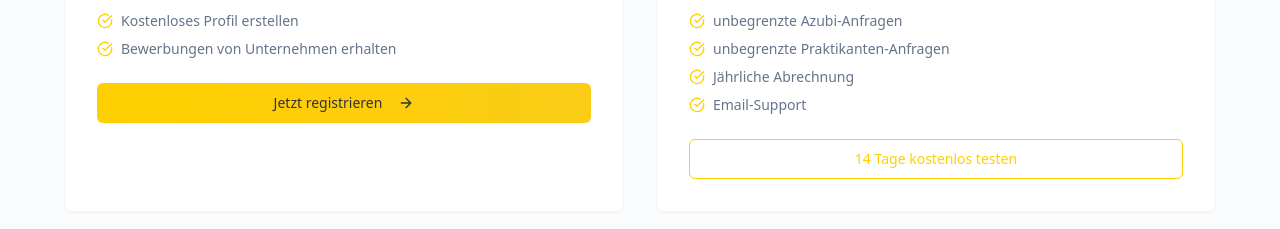
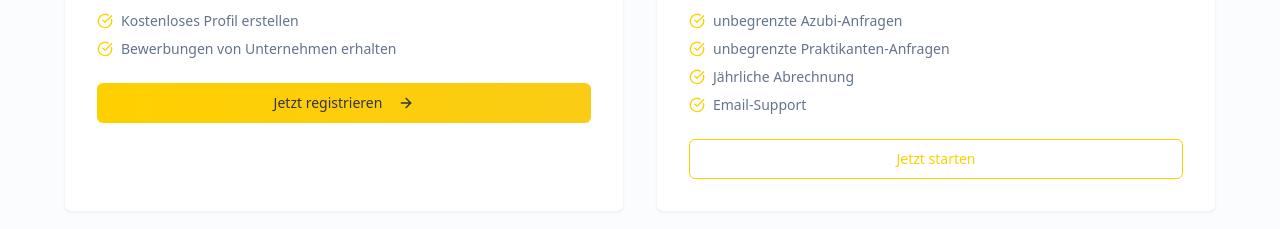
Before and after one commit to hammerer-philipp/jimmy-ausbildungsportal-hub, a React (Vite) app: page / in a window 1280 px wide. Shown: the part 3200-3429 px from the top of the page. Built offline with nearby package versions, Linux system fonts and the light colour scheme.

Commit message:
Fix: Remove 14-day trial and add link
Removed the 14-day free trial text and added a link to jimmyausbildung.de for companies.

```diff
--- a/src/pages/Index.tsx
+++ b/src/pages/Index.tsx
@@ -409,7 +409,7 @@ const Index = () => {
 
                   <Button variant="outline" className="w-full border-jimmy-gold text-jimmy-gold hover:bg-jimmy-gold hover:text-jimmy-header" asChild>
                     <a href="https://jimmyausbildung.de" target="_blank" rel="noopener noreferrer">
-                      14 Tage kostenlos testen
+                      Jetzt starten
                     </a>
                   </Button>
                 </CardContent>
```
